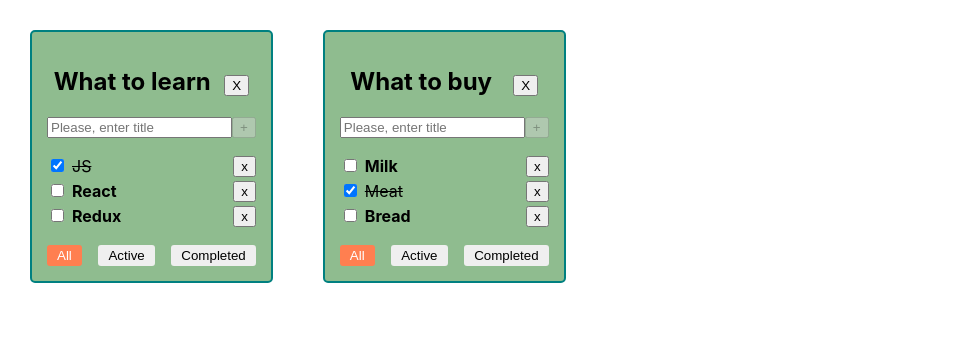
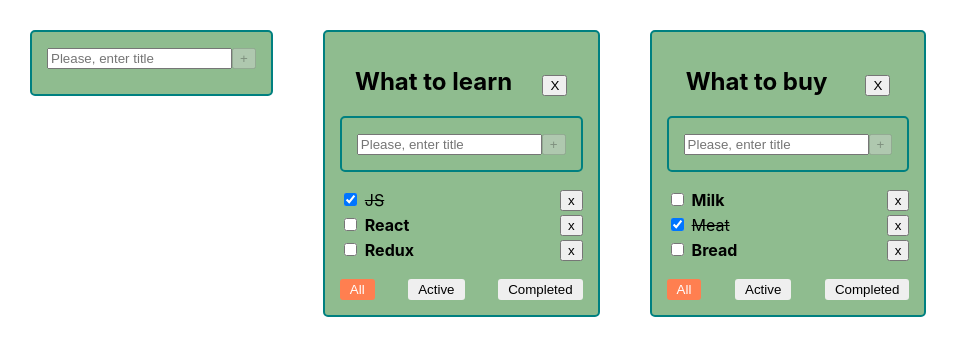
Before and after one commit to VitaliKozhurov/todo-list, a React (Create React App) app: page / in a window 1280 px wide. Shown: the top 356 px of the page, without its empty margins (0-959 px from the left). Built offline with nearby package versions, Linux system fonts and the light colour scheme.

Commit message:
Add AddTaskFormComponent and EditableSpan

```diff
--- /dev/null
+++ b/src/AddItemForm.tsx
@@ -0,0 +1,57 @@
+import React, {ChangeEvent, FC, KeyboardEvent, useState} from 'react';
+
+type AddItemFormProps = {
+    titleMaxLength: number
+    addItem: (title: string) => void
+}
+
+export const AddItemForm: FC<AddItemFormProps> = ({titleMaxLength, addItem}) => {
+    const [title, setTitle] = useState<string>('');
+    const [error, setError] = useState(false);
+
+
+    const setTitleHandler = (e: ChangeEvent<HTMLInputElement>) => {
+        error && setError(false)
+        setTitle(e.currentTarget.value)
+    }
+    const addItemHandler = () => {
+        const trimmedTitle = title.trim()
+        if (trimmedTitle) {
+            addItem(trimmedTitle)
+        } else {
+            setError(true)
+        }
+        setTitle('')
+    }
+    const addTaskOnKeyPressHandler = (e: KeyboardEvent<HTMLInputElement>) => e.key === 'Enter' && !isAddBtnDisabled && addItemHandler()
+
+    const isTitleLengthTooLong: boolean = title.length > titleMaxLength
+    const isAddBtnDisabled: boolean = !title.length || isTitleLengthTooLong || error
+    const titleMaxLengthWarning = isTitleLengthTooLong
+        ? <div style={{color: 'red'}}>Title is too long!</div>
+        : null
+    const userMessage = error
+        ? <div style={{color: 'red'}}>Title is required!</div>
+        : null
+
+
+    const inputClasses = error || isTitleLengthTooLong ? 'input-error' : undefined
+
+    return (
+        <div className={'add-form'}>
+            <input
+                placeholder="Please, enter title"
+                value={title}
+                onChange={setTitleHandler}
+                onKeyDown={addTaskOnKeyPressHandler}
+                className={inputClasses}
+            />
+            <button
+                disabled={isAddBtnDisabled}
+                onClick={addItemHandler}
+            >+
+            </button>
+            {titleMaxLengthWarning || userMessage}
+        </div>
+    )
+};
--- a/src/App.css
+++ b/src/App.css
@@ -66,3 +66,11 @@ h2 {
     align-items: baseline;
     justify-content: space-around;
 }
+
+.add-form {
+    max-height: 2rem;
+    border: 2px solid teal;
+    background-color: darkseagreen;
+    border-radius: 5px;
+    padding: 15px;
+}
--- a/src/App.tsx
+++ b/src/App.tsx
@@ -2,6 +2,8 @@ import React, {useState} from 'react';
 import './App.css';
 import TodoList from './TodoList';
 import {v1} from 'uuid';
+import todoList from './TodoList';
+import {AddItemForm} from './AddItemForm';
 
 
 //CRUD
@@ -52,7 +54,6 @@ function App() {
     });
 
     const removeTask = (todoListId: string, taskId: string) => {
-        console.log(tasks.todoListId)
         const updatedTasks = tasks[todoListId].filter(t => t.id !== taskId)
         setTasks({...tasks, [todoListId]: updatedTasks})
     }
@@ -91,10 +92,6 @@ function App() {
         // delete tasks[todoListId]; вариант изменения стейта без перерисовки
     }
 
-    /* const addTodoList = (title: string) => {
-         const todo_id = v1();
-     }*/
-
     const getTasksForRender = (tasksList: Array<TaskType>, filterValue: FilterValuesType) => {
         switch (filterValue) {
             case 'active':
@@ -105,6 +102,25 @@ function App() {
                 return tasksList
         }
     }
+
+    const addTodoList = (title: string) => {
+        const newTodoList: TodoListType = {
+            id: v1(),
+            title: title,
+            filter: 'all'
+        }
+        setTodoLists([...todoLists, newTodoList]);
+        setTasks({...tasks, [newTodoList.id]: []});
+    }
+
+    const changeTodoListTitle = (title: string, todoListId: string) => {
+        setTodoLists(todoLists.map(todo => todo.id === todoListId ? {...todo, title} : todo))
+    }
+
+    const changeTaskTitle = (taskId: string, todoListId: string, title: string) => {
+        setTasks({...tasks, [todoListId]: tasks[todoListId].map(task => task.id === taskId ? {...task, title} : task)})
+    }
+
 
     const todoListsComponents: JSX.Element[] = todoLists.map(todo => {
         const tasksWhatIWantToSee = getTasksForRender(tasks[todo.id], todo.filter)
@@ -119,12 +135,15 @@ function App() {
             changeFilter={changeTodoListFilter}
             changeTaskStatus={changeTaskStatus}
             removeTodoList={removeTodoList}
+            changeTaskTitle={changeTaskTitle}
+            changeTodoListTitle={changeTodoListTitle}
         />)
     })
 
 
     return (
         <div className="App">
+            <AddItemForm titleMaxLength={25} addItem={addTodoList} />
             {todoListsComponents}
         </div>
     );
--- /dev/null
+++ b/src/EditableSpan.tsx
@@ -0,0 +1,28 @@
+import React, {ChangeEvent, FC, useState} from 'react';
+
+type EditableSpanPropsType = {
+    title: string
+    classes?: string
+    changeTitle: (title: string) => void
+}
+
+export const EditableSpan: FC<EditableSpanPropsType> = ({title, classes, changeTitle}) => {
+    const [newTitle, setNewTitle] = useState<string>(title);
+    const [editMode, setEditMode] = useState<boolean>(false);
+
+    const onEditMode = () => setEditMode(true)
+    const offEditMode = () => {
+        changeTitle(newTitle)
+        setEditMode(false)
+    }
+
+    const changeInputHandler = (e: ChangeEvent<HTMLInputElement>) => {
+        setNewTitle(e.currentTarget.value)
+    }
+
+    return (
+        editMode
+            ? <input value={newTitle} onChange={changeInputHandler} onBlur={offEditMode} type="text" autoFocus />
+            : <span onDoubleClick={onEditMode} className={classes}>{title}</span>
+    )
+};
--- a/src/TodoList.tsx
+++ b/src/TodoList.tsx
@@ -1,6 +1,8 @@
 import React, {ChangeEvent, useRef, KeyboardEvent, useState} from 'react';
 import {FilterValuesType} from './App';
 import {logDOM} from '@testing-library/react';
+import {AddItemForm} from './AddItemForm';
+import {EditableSpan} from './EditableSpan';
 
 type TodoListPropsType = {
     title: string
@@ -13,6 +15,8 @@ type TodoListPropsType = {
     changeFilter: (nextFilter: FilterValuesType, todoListId: string) => void
     changeTaskStatus: (taskId: string, todoListId: string, newIsDoneValue: boolean) => void
     removeTodoList: (todoListId: string) => void
+    changeTaskTitle: (taskId: string, todoListId: string, title: string) => void
+    changeTodoListTitle: (title: string, todoListId: string) => void
 }
 
 export type TaskType = {
@@ -22,31 +26,14 @@ export type TaskType = {
 }
 
 const TodoList: React.FC<TodoListPropsType> = (props) => {
-    const [title, setTitle] = useState<string>('');
-    const [error, setError] = useState<boolean>(false);
-
-    const setTitleHandler = (e: ChangeEvent<HTMLInputElement>) => {
-        error && setError(false)
-        setTitle(e.currentTarget.value)
-    }
-
-    const addTaskHandler = () => {
-        const trimmedTitle = title.trim()
-        if (trimmedTitle) {
-            props.addTask(trimmedTitle, props.todoListId)
-        } else {
-            setError(true)
-        }
-        setTitle('')
-    }
 
     const removeTodoListHandler = () => {
         props.removeTodoList(props.todoListId);
     }
-
     const tasksListItems: Array<JSX.Element> = props.tasks.map((task: TaskType): JSX.Element => {
         const removeTask = () => props.removeTask(props.todoListId, task.id);
         const changeTaskStatus = (e: ChangeEvent<HTMLInputElement>) => props.changeTaskStatus(task.id, props.todoListId, e.currentTarget.checked)
+        const changeTaskTitle = (title: string) => props.changeTaskTitle(task.id, props.todoListId, title)
         const taskClasses = task.isDone ? 'task-isDone' : 'task'
         return (
             <li key={task.id}>
@@ -56,52 +43,27 @@ const TodoList: React.FC<TodoListPropsType> = (props) => {
                         checked={task.isDone}
                         onChange={changeTaskStatus}
                     />
-                    <span className={taskClasses}>{task.title}</span>
+                    <EditableSpan title={task.title} classes={taskClasses} changeTitle={changeTaskTitle} />
                 </div>
                 <button onClick={removeTask}>x</button>
             </li>
 
         )
     })
-    const titleMaxLength = 25
-    const isTitleLengthTooLong: boolean = title.length > titleMaxLength
-    const isAddBtnDisabled: boolean = !title.length || isTitleLengthTooLong
-    const titleMaxLengthWarning = isTitleLengthTooLong
-        ? <div style={{color: 'red'}}>Title is too long!</div>
-        : null
-    const userMessage = error
-        ? <div style={{color: 'red'}}>Title is required!</div>
-        : null
     const handlerCreator = (filter: FilterValuesType) => () => props.changeFilter(filter, props.todoListId)
-    const addTaskOnKeyPressHandler = (e: KeyboardEvent<HTMLInputElement>) => e.key === 'Enter' && !isAddBtnDisabled && addTaskHandler()
-    const inputClasses = error || isTitleLengthTooLong ? 'input-error' : undefined
+    const addItem = (title: string) => props.addTask(title, props.todoListId)
+    const changeTodoListTitle = (title: string) => props.changeTodoListTitle(title, props.todoListId)
+
     return (
         <div className="todolist">
             <header className={'todolist-header'}>
                 <h2>
-                    {props.title}
+                    <EditableSpan title={props.title} changeTitle={changeTodoListTitle} />
                 </h2>
                 <button onClick={removeTodoListHandler}>X</button>
             </header>
 
-
-            <div>
-                <input
-                    placeholder="Please, enter title"
-                    value={title}
-                    onChange={setTitleHandler}
-                    //ref={taskTitleInput}
-                    onKeyDown={addTaskOnKeyPressHandler}
-                    className={inputClasses}
-                />
-                <button
-                    disabled={isAddBtnDisabled}
-                    //onClick={addTaskHandler}
-                    onClick={addTaskHandler}
-                >+
-                </button>
-                {titleMaxLengthWarning || userMessage}
-            </div>
+            <AddItemForm titleMaxLength={25} addItem={addItem} />
             <ul>
                 {tasksListItems}
             </ul>
```
